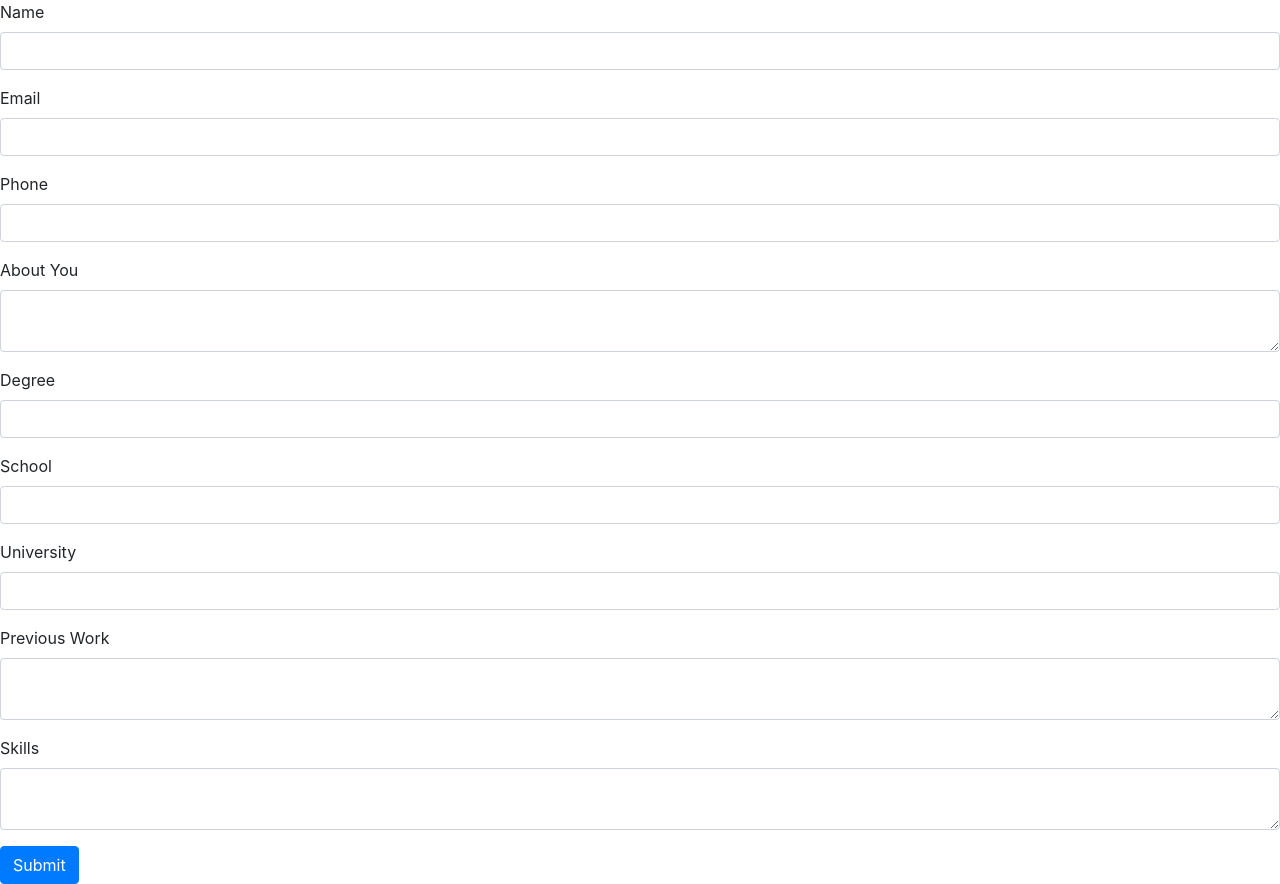
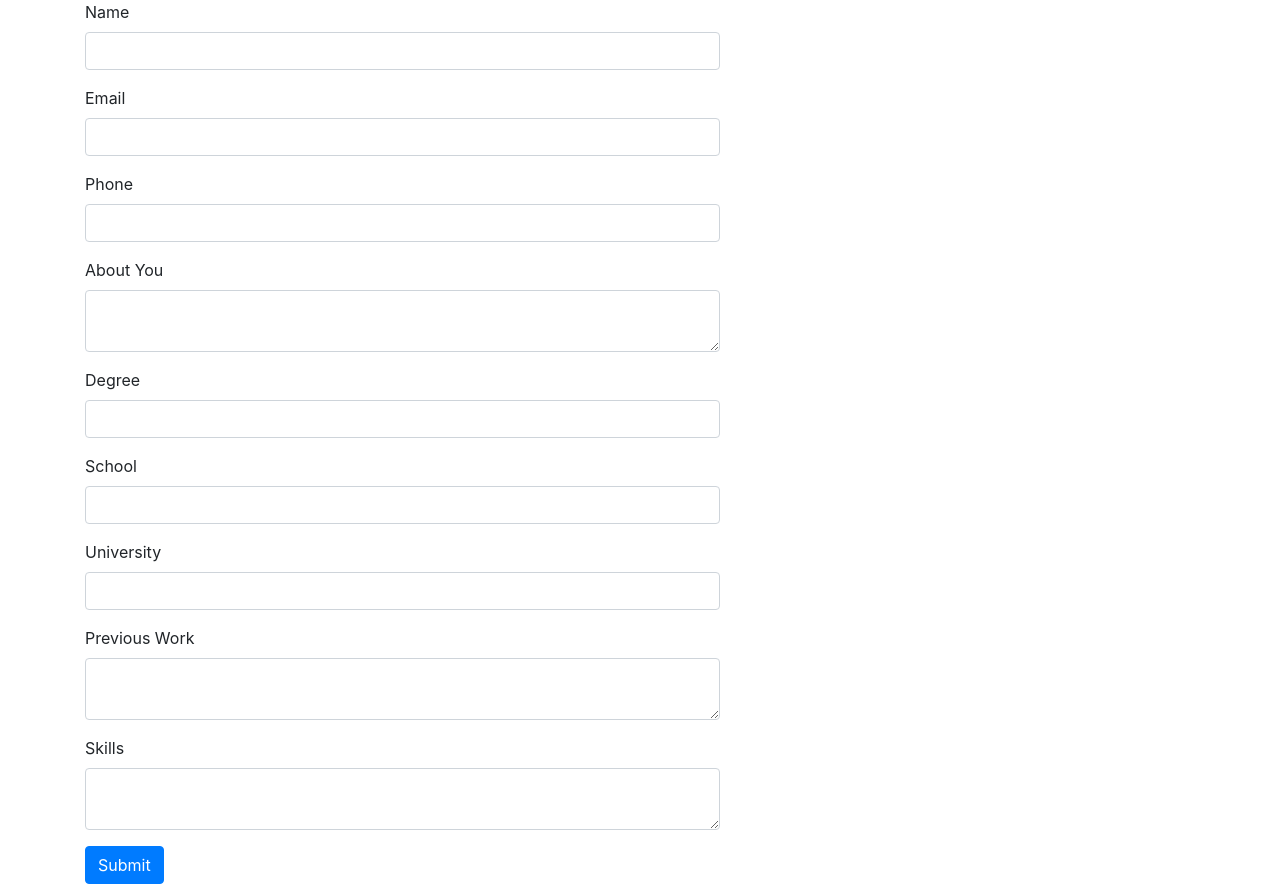
Before and after one commit to ypa/dj-cv-site, a Python web app: template cvsite/cv/templates/cv/accept.html in a window 1280 px wide. Run offline with Jinja, Linux system fonts and the light colour scheme; the template is opened without the code that fills it, so the values that code supplies are empty; some libraries are stand-ins or nearby versions.

Commit message:
Wrap form with container divs

```diff
--- a/cvsite/cv/templates/cv/accept.html
+++ b/cvsite/cv/templates/cv/accept.html
@@ -10,6 +10,9 @@
 </head>
 
 <body>
+  <div class="container">
+    <div class="row">
+      <div class="col-md-7">
         <form>
           <div class="form-group">
             <label for="">Name</label>
@@ -59,6 +62,10 @@
           <button type="submit" class="btn btn-primary">Submit</button>
         </form>
 
+      </div>
+    </div>
+  </div>
+
 </body>
 
 </html>
```
Lines whose indentation alone changed are shown as unchanged.
